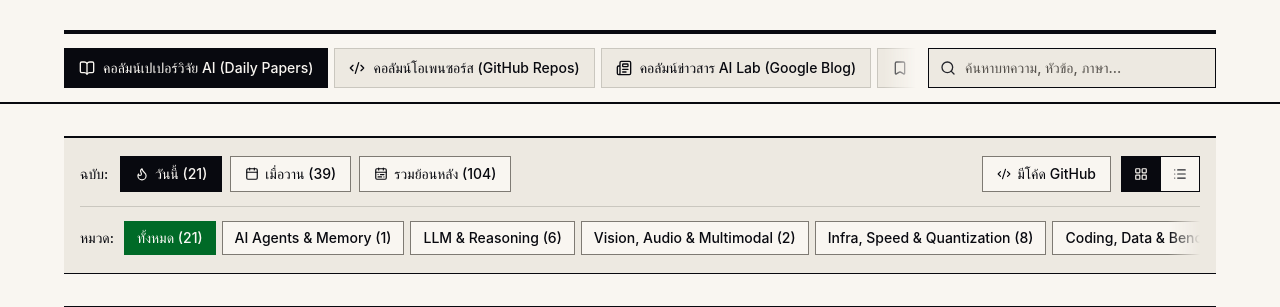
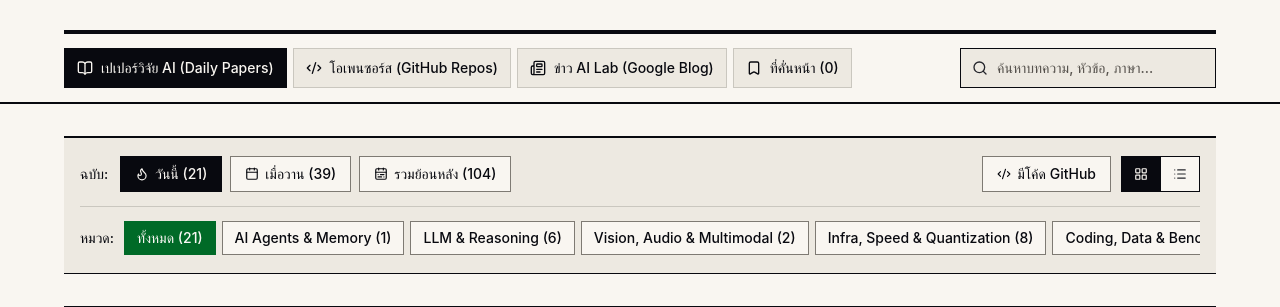
Before and after one commit to khetpatiparn/repo-radar, a Next.js app: page / in a window 1280 px wide. Shown: the part 203-510 px from the top of the page. Built offline with nearby package versions, Linux system fonts and the light colour scheme.

Commit message:
fix(ui): remove rail-fade mask washout and keep Saved tab visible on desktop

```diff
--- a/src/app/globals.css
+++ b/src/app/globals.css
@@ -64,19 +64,6 @@
   filter: saturate(0.9) contrast(1.04);
 }
 
-/* Scrollability edge fade for horizontal filter/nav ribbons */
-@property --fade-start {
-  syntax: "<length>";
-  inherits: false;
-  initial-value: 0px;
-}
-
-@property --fade-end {
-  syntax: "<length>";
-  inherits: false;
-  initial-value: 0px;
-}
-
 .rail-fade {
   overflow-x: auto;
   scrollbar-width: none;
@@ -88,31 +75,6 @@
   display: none;
 }
 
-@supports (animation-timeline: scroll()) and (mask: linear-gradient(black, black) no-clip subtract) {
-  .rail-fade {
-    --fade-size: 2rem;
-    mask:
-      linear-gradient(black, black) no-clip subtract,
-      linear-gradient(to right, black, transparent) 0 0 / var(--fade-start) 100% no-repeat no-clip,
-      linear-gradient(to right, transparent, black) 100% 0 / var(--fade-end) 100% no-repeat no-clip;
-    animation: rail-fade-start linear both, rail-fade-end linear both;
-    animation-timeline: scroll(self inline);
-    animation-range: 0 var(--fade-size), calc(100% - var(--fade-size)) 100%;
-  }
-
-  @keyframes rail-fade-start {
-    to {
-      --fade-start: var(--fade-size);
-    }
-  }
-
-  @keyframes rail-fade-end {
-    from {
-      --fade-end: var(--fade-size);
-    }
-  }
-}
-
 button, a {
   -webkit-tap-highlight-color: transparent;
 }
--- a/src/components/Header.tsx
+++ b/src/components/Header.tsx
@@ -241,62 +241,62 @@ export function Header({
             <button
               type="button"
               onClick={() => onSelectSection("papers")}
-              className={`inline-flex items-center gap-2 min-h-[40px] px-3.5 py-2 text-xs sm:text-sm font-editorial-label border transition-colors duration-[var(--dur-micro)] shrink-0 whitespace-nowrap cursor-pointer ${
+              className={`inline-flex items-center gap-2 min-h-[40px] px-3 py-2 text-xs sm:text-sm font-editorial-label border transition-colors duration-[var(--dur-micro)] shrink-0 whitespace-nowrap cursor-pointer ${
                 activeSection === "papers"
                   ? "bg-ink text-paper border-ink"
                   : "bg-paper-2 text-ink border-rule hover:border-ink"
               }`}
             >
               <BookOpen className="w-4 h-4 shrink-0" />
-              <span className="hidden sm:inline">คอลัมน์เปเปอร์วิจัย AI (Daily Papers)</span>
-              <span className="sm:hidden">เปเปอร์วิจัย AI</span>
+              <span className="hidden lg:inline">เปเปอร์วิจัย AI (Daily Papers)</span>
+              <span className="lg:hidden">เปเปอร์วิจัย AI</span>
             </button>
 
             <button
               type="button"
               onClick={() => onSelectSection("repos")}
-              className={`inline-flex items-center gap-2 min-h-[40px] px-3.5 py-2 text-xs sm:text-sm font-editorial-label border transition-colors duration-[var(--dur-micro)] shrink-0 whitespace-nowrap cursor-pointer ${
+              className={`inline-flex items-center gap-2 min-h-[40px] px-3 py-2 text-xs sm:text-sm font-editorial-label border transition-colors duration-[var(--dur-micro)] shrink-0 whitespace-nowrap cursor-pointer ${
                 activeSection === "repos"
                   ? "bg-ink text-paper border-ink"
                   : "bg-paper-2 text-ink border-rule hover:border-ink"
               }`}
             >
               <Code2 className="w-4 h-4 shrink-0" />
-              <span className="hidden sm:inline">คอลัมน์โอเพนซอร์ส (GitHub Repos)</span>
-              <span className="sm:hidden">GitHub Repos</span>
+              <span className="hidden lg:inline">โอเพนซอร์ส (GitHub Repos)</span>
+              <span className="lg:hidden">GitHub Repos</span>
             </button>
 
             <button
               type="button"
               onClick={() => onSelectSection("news")}
-              className={`inline-flex items-center gap-2 min-h-[40px] px-3.5 py-2 text-xs sm:text-sm font-editorial-label border transition-colors duration-[var(--dur-micro)] shrink-0 whitespace-nowrap cursor-pointer ${
+              className={`inline-flex items-center gap-2 min-h-[40px] px-3 py-2 text-xs sm:text-sm font-editorial-label border transition-colors duration-[var(--dur-micro)] shrink-0 whitespace-nowrap cursor-pointer ${
                 activeSection === "news"
                   ? "bg-ink text-paper border-ink"
                   : "bg-paper-2 text-ink border-rule hover:border-ink"
               }`}
             >
               <Newspaper className="w-4 h-4 shrink-0" />
-              <span className="hidden sm:inline">คอลัมน์ข่าวสาร AI Lab (Google Blog)</span>
-              <span className="sm:hidden">ข่าว AI Lab</span>
+              <span className="hidden lg:inline">ข่าว AI Lab (Google Blog)</span>
+              <span className="lg:hidden">ข่าว AI Lab</span>
             </button>
 
             <button
               type="button"
               onClick={() => onSelectSection("saved")}
-              className={`inline-flex items-center gap-2 min-h-[40px] px-3.5 py-2 text-xs sm:text-sm font-editorial-label border transition-colors duration-[var(--dur-micro)] shrink-0 whitespace-nowrap cursor-pointer ${
+              className={`inline-flex items-center gap-2 min-h-[40px] px-3 py-2 text-xs sm:text-sm font-editorial-label border transition-colors duration-[var(--dur-micro)] shrink-0 whitespace-nowrap cursor-pointer ${
                 activeSection === "saved"
                   ? "bg-accent text-accent-ink border-accent"
                   : "bg-paper-2 text-ink border-rule hover:border-ink"
               }`}
             >
               <Bookmark className="w-4 h-4 shrink-0" />
-              <span className="hidden sm:inline">ที่คั่นหน้าไว้ ({savedCount})</span>
-              <span className="sm:hidden">คั่นหน้า ({savedCount})</span>
+              <span className="hidden lg:inline">ที่คั่นหน้า ({savedCount})</span>
+              <span className="lg:hidden">คั่นหน้า ({savedCount})</span>
             </button>
           </nav>
 
           {/* Editorial Search Input */}
-          <div className="relative w-full md:w-64 lg:w-72 shrink-0">
+          <div className="relative w-full md:w-56 lg:w-64 shrink-0">
             <Search className="w-4 h-4 text-ink-2 absolute left-3 top-1/2 -translate-y-1/2 pointer-events-none" />
             <input
               type="search"
```
